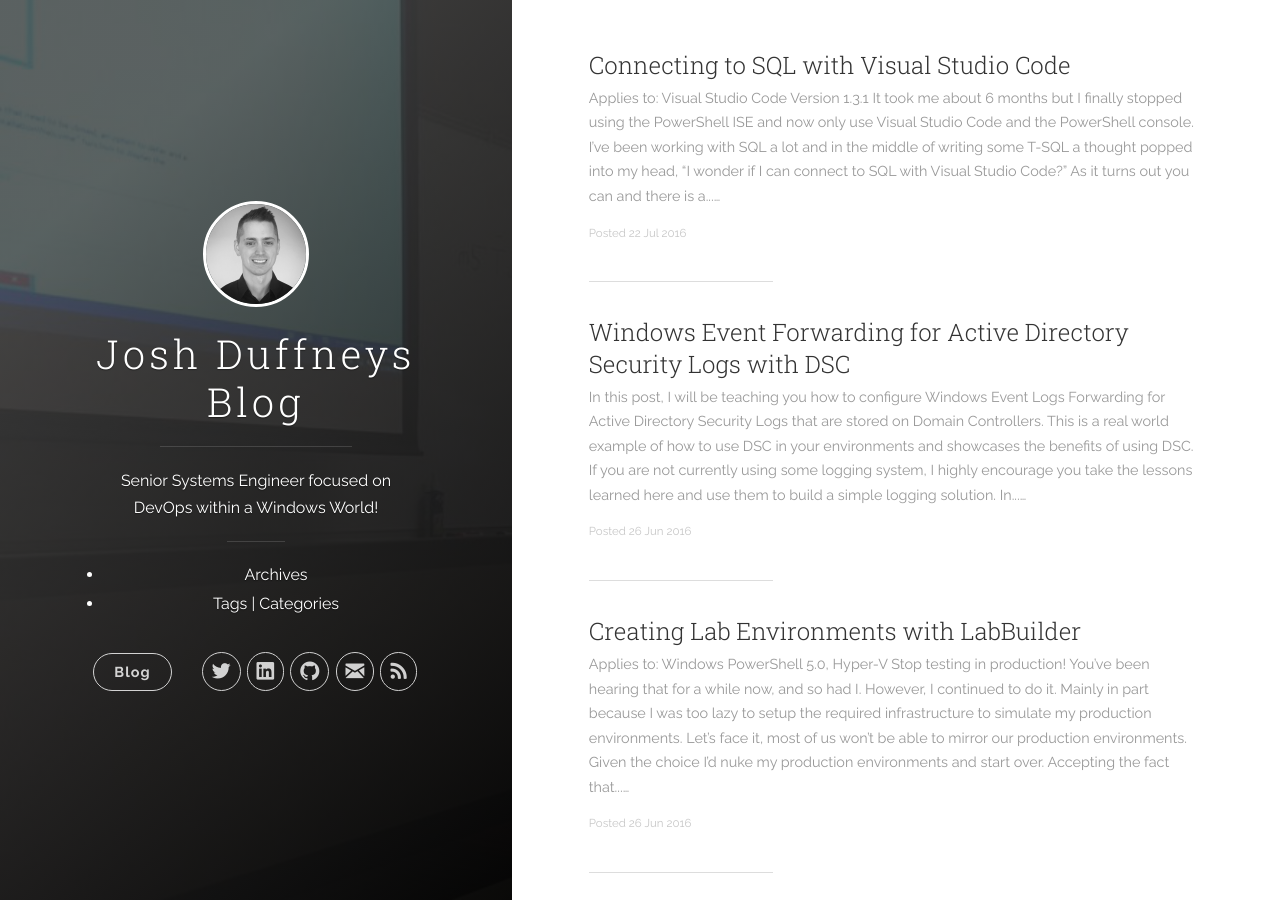
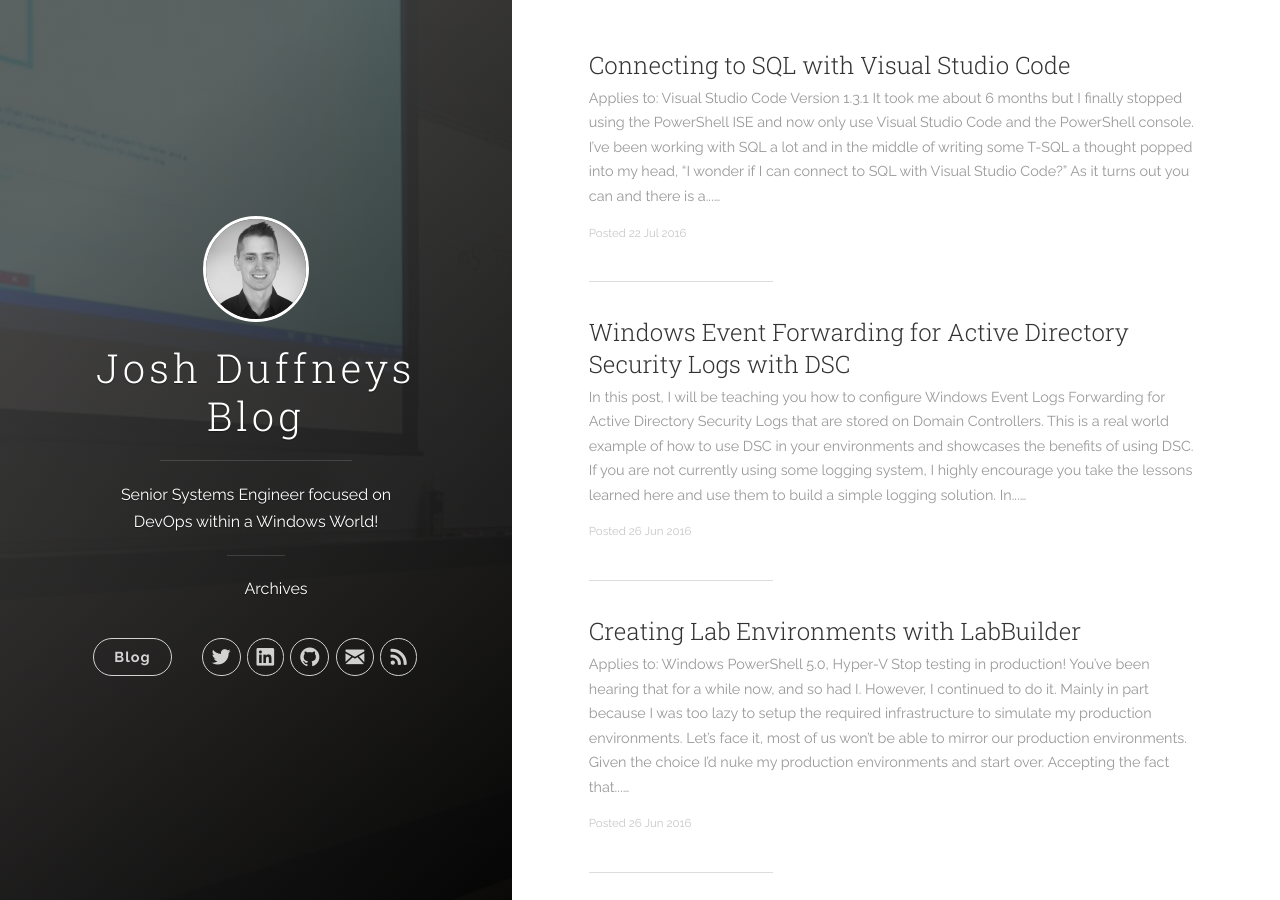
Before and after one commit to AzureDevOps3/duffney.github.io, a Jekyll site: the page built from index.html, in a window 1280 px wide and 900 px high. Built offline with Jekyll 4.4.1, drawn with Linux system fonts in a browser that asks for light colours; nearby versions of some CDN libraries; the list of posts is cut into pages by our own code.

Commit message:
removed tags and categories

```diff
--- a/_includes/header.html
+++ b/_includes/header.html
@@ -19,15 +19,12 @@
         <div class="navigation-wrapper">
 
           <!-- Navigation -->
-          <ul class="menu-navigation">
+          <ul class="menu-navigation" style="list-style: none;">
             {% for page in site.pages_list %}
             <li>
               <small><a href="{{ page[1]  }}">{{ page[0] }}</a></small>
             </li>
             {% endfor %}
-            <li>
-              <small><a href="/tags/">Tags</a>&nbsp|&nbsp<a href="/categories/">Categories</a></small>
-            </li>
           </ul>
 
           <nav class="cover-navigation cover-navigation--primary">
```
